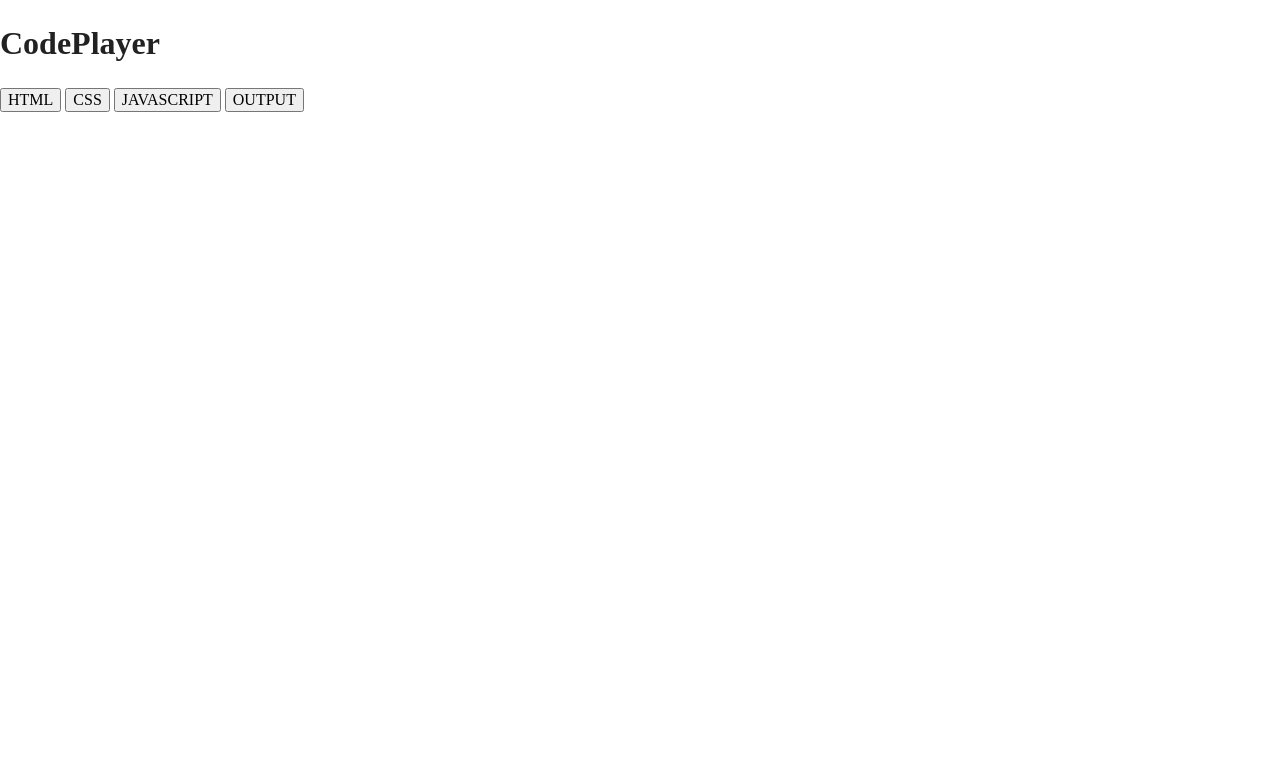
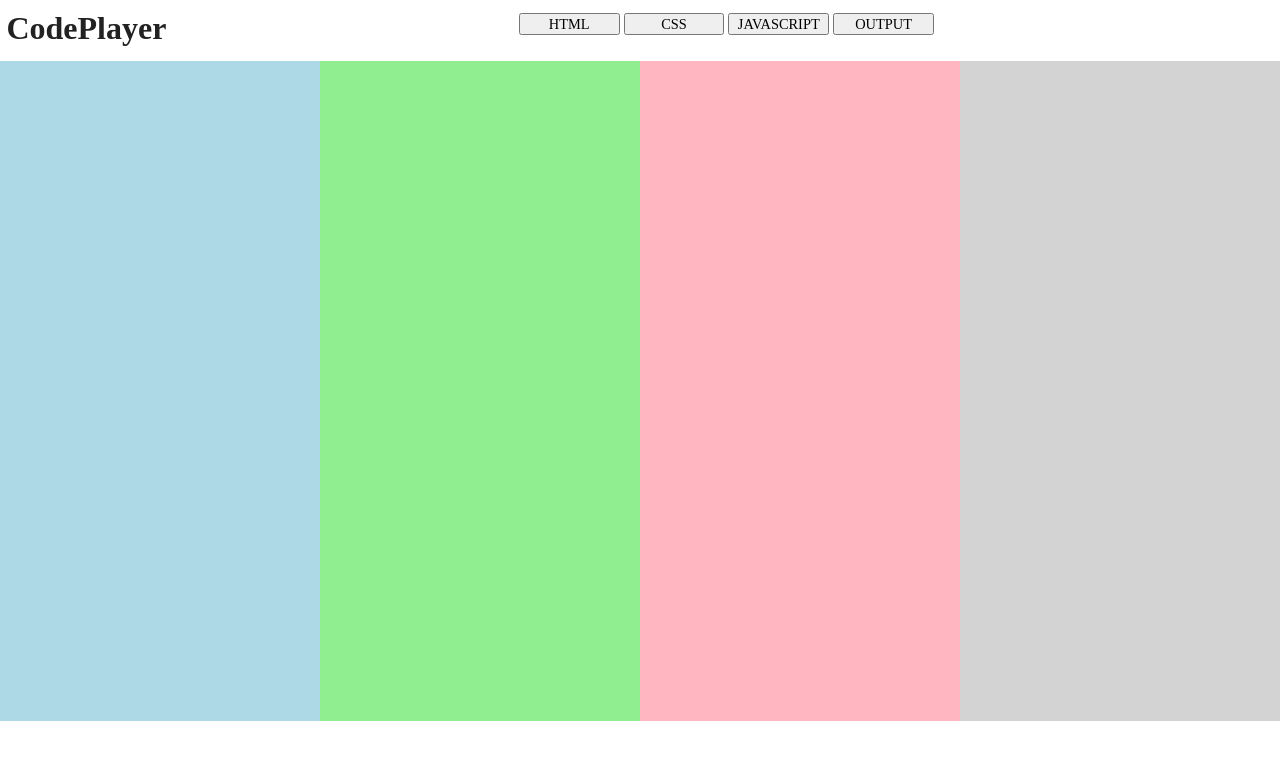
Before and after one commit to darco2018/code-editor, a website: page src/index.html in a window 1280 px wide. Drawn offline with nearby package versions, Linux system fonts and the light colour scheme.

Commit message:
Set layout and styling with style.css

```diff
--- a/src/css/main.css
+++ b/src/css/main.css
@@ -98,9 +98,50 @@ textarea {
    Author's custom styles
    ========================================================================== */
 
+#page-title {
+  float: left;
+  margin: 0;
+  padding: 0.2em 0.2em;
+}
 
+#nav-primary {
+  text-align: center;
+  height: 3em;
+  padding-top: 0.8em;
+}
 
+.btn-primary {
+  font-size: 0.9em;
+  width: 7em;
+  margin: 0;
+}
 
+main {
+  clear: both;
+}
+
+.content {
+  float: left;
+  width: 25%;
+  min-width: 200px;
+  height: 660px;
+  min-height: 100%;
+}
+#div-html {
+  background: lightblue;
+}
+
+#div-css {
+  background: lightgreen;
+}
+
+#div-js {
+  background: lightpink;
+}
+
+#div-output {
+  background: lightgrey;
+}
 
 /* ==========================================================================
    Helper classes
```
Lines whose indentation alone changed are shown as unchanged.
